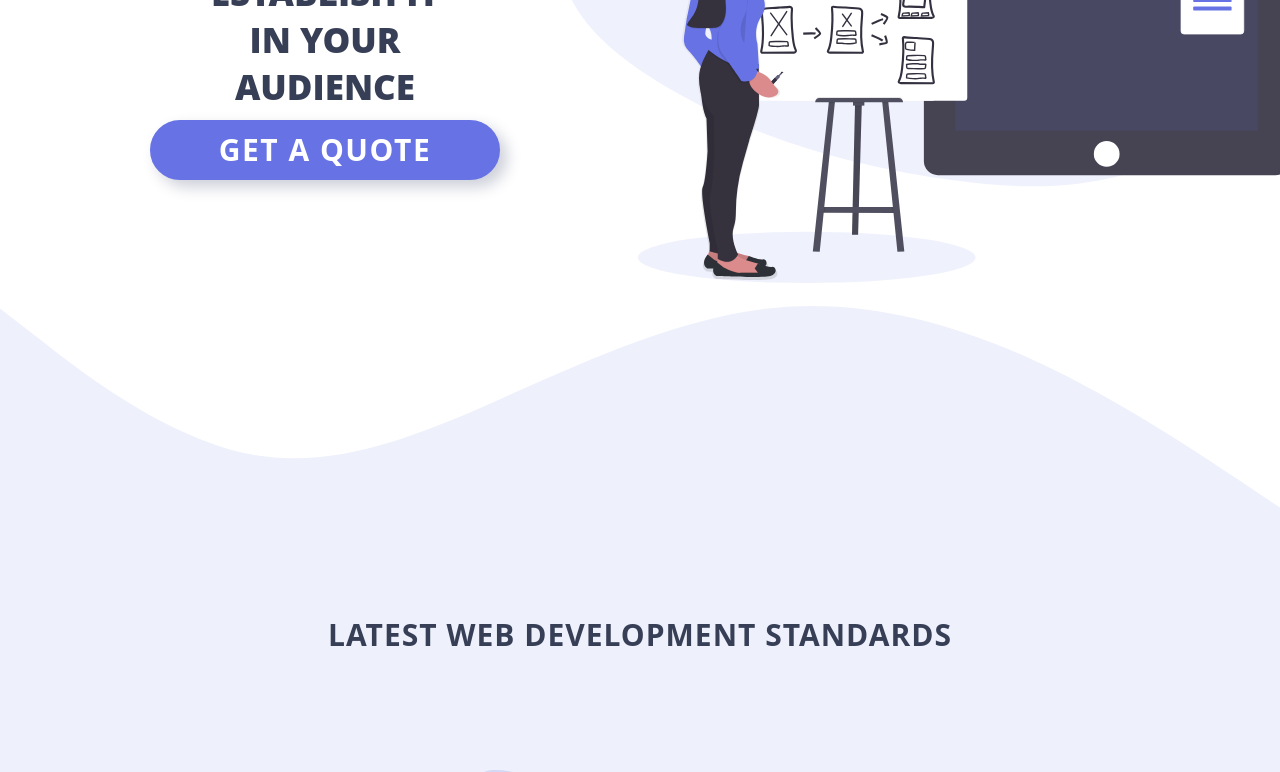
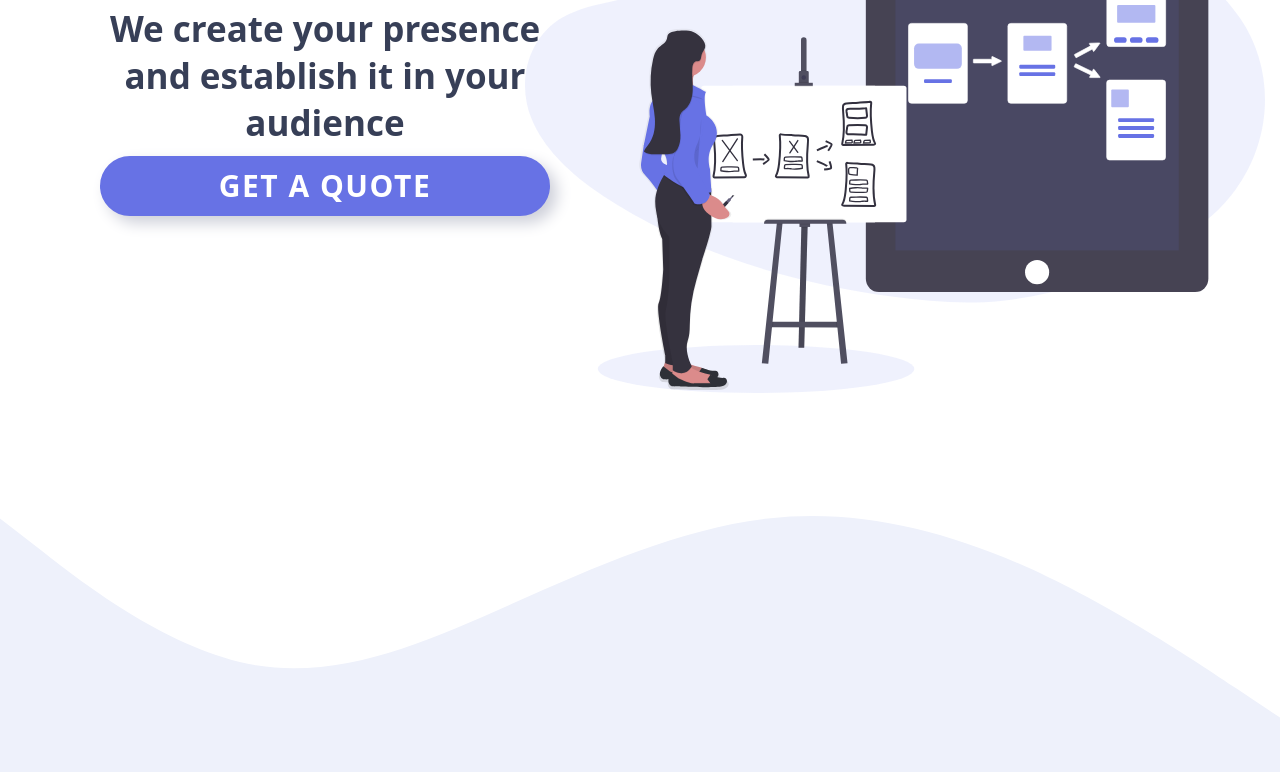
Before and after one commit to gameonvinay/gameondevs, a Nuxt app: page / in a window 1280 px wide. Shown: the part 320-1092 px from the top of the page. Built offline with nearby package versions, Linux system fonts and the light colour scheme.

Commit message:
I-Pad Done

```diff
--- a/assets/main.scss
+++ b/assets/main.scss
@@ -231,6 +231,7 @@ body {
   height: 2.8rem;
   width: 2.8rem;
   fill: var(--color-text-nav);
+  cursor: pointer;
 }
 
 .nav-items {
@@ -428,16 +429,14 @@ body {
   margin-bottom: 2rem;
   display: grid;
   grid-template-columns: 1fr;
-  :nth-child(2n + 3) {
-    background-color: var(--color-background-lightest);
-  }
 }
 .heading-feature-section {
   text-align: center;
   font-size: 3rem;
   letter-spacing: 1px;
-  margin: 5rem 2rem 6rem 2rem;
+  padding: 5rem 2rem 6rem 2rem;
   text-transform: uppercase;
+  background-color: var(--color-background);
 }
 
 .feature-grid {
@@ -445,6 +444,13 @@ body {
   grid-template-rows: max-content 1fr;
   grid-template-areas: 'image' 'text';
 }
+.alt-color-1 {
+  background-color: var(--color-background-lightest);
+}
+.alt-color-2 {
+  background-color: var(--color-background-light);
+}
+
 .feature-image {
   grid-area: image;
   margin-top: 5rem;
@@ -480,7 +486,7 @@ body {
   text-align: center;
   font-size: 3.2rem;
   letter-spacing: 1px;
-  padding: 4rem 2rem 6rem 2rem;
+  padding: 4rem 2rem 5rem 2rem;
   text-transform: uppercase;
 }
 
@@ -635,8 +641,8 @@ body {
       padding: 40px 30px 10px 30px;
 
       .date {
-        right: 0;
         top: 0;
+        left: 0;
       }
 
       &::after {
@@ -648,7 +654,8 @@ body {
         top: 30px;
         left: -15px;
         border-width: 10px 15px 10px 0;
-        border-color: transparent #f5f5f5 transparent transparent;
+        border-color: transparent var(--color-background-lightest) transparent
+          transparent;
       }
     }
   }
@@ -680,7 +687,7 @@ body {
     top: 30px;
     right: -15px;
     border-width: 10px 0 10px 15px;
-    border-color: transparent transparent transparent #f5f5f5;
+    border-color: transparent transparent transparent #ffffff;
   }
 }
 
@@ -722,9 +729,8 @@ body {
 
 .timeline-img-header {
   width: auto;
-  height: 35rem;
+  height: 36rem;
   position: relative;
-  margin-bottom: 20px;
 
   h2 {
     color: var(--color-text-nav);
@@ -738,13 +744,13 @@ body {
   background: var(--color-secondary-dark);
   display: inline-block;
   color: var(--color-white);
-  padding: 5px 10px;
+  padding: 10px 20px;
   position: absolute;
-  right: 0;
   top: 0;
+  left: 0;
 }
 
-@media screen and (max-width: 768px) {
+@media screen and (max-width: 767px) {
   .container {
     padding-right: 5px;
     padding-left: 10px;
@@ -770,6 +776,11 @@ body {
       &:nth-child(even) {
         .timeline-content {
           float: none;
+          .date {
+            left: unset;
+            top: 0;
+            right: 0;
+          }
         }
       }
 
@@ -784,7 +795,7 @@ body {
             top: 30px;
             left: -15px;
             border-width: 10px 15px 10px 0;
-            border-color: transparent #f5f5f5 transparent transparent;
+            border-color: transparent #ffffff transparent transparent;
           }
         }
       }
@@ -803,6 +814,7 @@ body {
   justify-content: center;
   overflow: hidden;
   background-color: var(--color-background);
+  padding-bottom: 5rem;
 }
 
 .pricing-heading-main {
@@ -1010,11 +1022,164 @@ body {
   }
 }
 
+@mixin mobile360-767 {
+  .left-section-hero {
+    h1 {
+      margin-bottom: 2rem;
+    }
+  }
+  .herobox-button {
+    height: 5.2rem;
+    width: 32rem;
+    font-size: 2.4rem;
+  }
+  .heading-feature-section {
+    padding: 5rem 2rem 10rem 2rem;
+  }
+  .nav-container {
+    height: 3.5rem;
+    padding: 2.5rem 5% 1rem 5%;
+  }
+  .logo {
+    font-size: 2.6rem;
+  }
+  .main-section-hero {
+    height: 85vh;
+    margin: 2rem 1rem 1rem 1rem;
+  }
+
+  .below-header-svg {
+    margin-top: 5rem;
+  }
+  .heading-feature-section {
+    font-size: 4rem;
+  }
+
+  .heading-cards-section {
+    font-size: 4rem;
+  }
+  .card {
+    grid-template-columns: minmax(25rem, 38rem);
+    grid-template-rows: 28rem 25rem 8rem;
+  }
+
+  .card-image {
+    img {
+      max-height: 26rem;
+    }
+  }
+  .card-text {
+    padding: 0.1rem 3rem 3rem 2.5rem;
+    h2 {
+      font-size: 2.8rem;
+      margin-bottom: 0.5rem;
+    }
+    p {
+      font-size: 1.6rem;
+    }
+  }
+  .card-stats {
+    .type {
+      font-size: 1.3rem;
+    }
+    .value {
+      font-size: 2.4rem;
+      font-weight: 500;
+    }
+  }
+}
+
 @mixin desktopcommon {
   .nav-container {
     display: none;
   }
+
+  .timeline-container {
+    h1 {
+      font-size: 3.8rem;
+      margin: 0 auto;
+      max-width: 50rem;
+    }
+  }
+
+  .container {
+    margin-right: 2%;
+    margin-left: 2%;
+  }
+
+  .timeline-content {
+    width: 45%;
+  }
+
+  .timeline-img {
+    width: 30px;
+    height: 30px;
+    margin-top: 37px;
+  }
+
+  .timeline-content {
+    &::after {
+      top: 42px;
+    }
+  }
+
+  .timeline-item {
+    &:nth-child(even) {
+      .timeline-content {
+        .date {
+          right: auto;
+          left: 0;
+          border-top-left-radius: 5px;
+          border-top-right-radius: 0;
+        }
+        &::after {
+          top: 42px;
+        }
+      }
+    }
+  }
+  .date {
+    left: unset;
+    top: 0;
+    right: 0;
+    border-top-right-radius: 5px;
+  }
+
+  .pricing-grid {
+    grid-template-columns: 1fr 1.1fr;
+    grid-template-rows: max-content max-content;
+    grid-template-areas:
+      'heading heading'
+      'basic expert';
+  }
+
+  .pricing-basic {
+    margin-top: 6rem;
+    height: 69rem;
+  }
+  .pricing-expert {
+    height: 80rem;
+    .cross-icon {
+      margin-top: 0.88rem;
+    }
+  }
+
+  .footer-section {
+    grid-template-columns: 1fr 1fr 1fr 1fr;
+    grid-template-rows: 1fr 1fr max-content;
+    padding: 4rem 2rem 4rem 5rem;
+    grid-template-areas:
+      'one two three four'
+      'one two three four'
+      'five five five five';
+  }
+  .footer-section-copyright {
+    margin-left: -3rem;
+    display: flex;
+    justify-content: center;
+  }
 }
+
 /* Mixins End here */
 
 /* MEDIA QUERIES STARTS HERE & GOES TILL THE END */
@@ -1023,20 +1188,19 @@ body {
 
 @media screen and (max-width: 320px) {
   @include mobilecommon;
-
 }
 
 /* Mobile devices 360px to 400px*/
 
 @media screen and (max-width: 400px) and (min-width: 321px) {
   @include mobilecommon;
+  @include mobile360-767;
   .section-theme {
     font-size: 13px;
     height: 2.2rem;
     .feather {
       height: 22px;
       width: 22px;
-      padding: 1px;
     }
   }
 
@@ -1063,15 +1227,7 @@ body {
     h1 {
       max-width: 31rem;
       font-size: 2.4rem;
-      font-weight: 700;
-      margin-bottom: 2rem;
     }
-  }
-
-  .herobox-button {
-    height: 5.2rem;
-    width: 32rem;
-    font-size: 2.4rem;
   }
 
   .below-header-svg {
@@ -1080,11 +1236,10 @@ body {
 
   .heading-feature-section {
     font-size: 3.6rem;
-    margin: 5rem 2rem 10rem 2rem;
   }
 
   .card {
-    grid-template-rows: 24rem max-content 8rem;
+    grid-template-rows: 24rem 25rem 8rem;
   }
   .card-text {
     padding: 2rem;
@@ -1112,6 +1267,8 @@ body {
 
 @media screen and (max-width: 767px) and (min-width: 401px) {
   @include mobilecommon;
+  @include mobile360-767;
+
   .section-theme {
     font-size: 14px;
     height: 2.6rem;
@@ -1121,95 +1278,23 @@ body {
     }
   }
 
-  .nav-container {
-    height: 3.5rem;
-    padding: 2.5rem 5% 1rem 5%;
-  }
-
-  .logo {
-    font-size: 2.6rem;
-  }
-
   .svg-menu {
     height: 3.8rem;
     width: 3.8rem;
-  }
-
-  .main-section-hero {
-    height: 85vh;
-    margin: 2rem 1rem 1rem 1rem;
   }
 
   .left-section-hero {
     h1 {
       max-width: 35rem;
       font-size: 2.6rem;
-      margin-bottom: 2rem;
     }
   }
 
-  .herobox-button {
-    height: 5.2rem;
-    width: 32rem;
-    font-size: 2.4rem;
-  }
-
   .right-section-hero {
-    grid-area: one;
     margin-top: 7rem;
-    align-self: center;
-    justify-self: center;
     img {
-      padding: 5px;
       max-height: 40rem;
       min-width: 400px;
-      width: 100%;
-      background-position: center;
-      background-size: cover;
-    }
-  }
-
-  .below-header-svg {
-    margin-top: 0;
-  }
-
-  .heading-feature-section {
-    font-size: 4rem;
-    margin: 5rem 2rem 10rem 2rem;
-  }
-
-  .heading-cards-section {
-    font-size: 4rem;
-  }
-
-
-
-  .card {
-    grid-template-columns: minmax(25rem, 38rem);
-    grid-template-rows: 28rem max-content 8rem;
-  }
-
-  .card-image {
-    img {
-      max-height: 26rem;
-    }
-  }
-  .card-text {
-    padding: 0.1rem 3rem 3rem 2.5rem;
-    h2 {
-      font-size: 2.6rem;
-    }
-    p {
-      font-size: 1.5rem;
-    }
-  }
-  .card-stats {
-    .type {
-      font-size: 1.3rem;
-    }
-    .value {
-      font-size: 2.4rem;
-      font-weight: 500;
     }
   }
 }
@@ -1220,39 +1305,96 @@ body {
   }
 }
 
-
-/* 769px — 1024px: Small screens, laptops */
+/* 768px — 1024px: Small screens, laptops */
 
 @media screen and (max-width: 1024px) and (min-width: 768px) {
   @include desktopcommon;
   .btn-signup {
     display: none;
   }
+  @include mobile360-767;
 
+  .section-theme {
+    font-size: 16px;
+    height: 3rem;
+    .feather {
+      height: 30px;
+      width: 30px;
+      padding: 3px;
+    }
+  }
+
+  .nav-item {
+    a {
+      font-size: 1.6rem;
+    }
+  }
+
+  .left-section-hero {
+    h1 {
+      max-width: 45rem;
+      font-size: 3.5rem;
+    }
+    button {
+      height: 6rem;
+      width: 45rem;
+      font-size: 3rem;
+    }
+  }
+
+  .right-section-hero {
+    margin-top: 5rem;
+    img {
+      max-height: 80rem;
+      min-width: 30rem;
+    }
+  }
+
+  .feature-image {
+    margin-top: 0;
+    img {
+      padding: 5rem;
+      height: 40rem;
+    }
+  }
+  .feature-text {
+    margin: 3rem 20% 5rem 15%;
+    font-size: 1.8rem;
+    line-height: 3.5rem;
+    h1 {
+      font-size: 3rem;
+      margin-bottom: 1.5rem;
+    }
+  }
+
+  .cards-section {
+    grid-template-columns: minmax(25rem, 38rem) minmax(25rem, 38rem);
+    grid-gap: 1rem;
+  }
 }
 
 /* 1025px — 1280px: Desktops, large screens */
 
 @media screen and (max-width: 1280px) and (min-width: 1025px) {
   @include desktopcommon;
+
   .main-section-hero {
     grid-template-areas:
       'two one'
       'two one';
-    height: 50vh;
-    margin: 5rem 1rem;
+    height: 70vh;
+    margin: 10rem 1rem;
   }
   .left-section-hero {
     align-self: center;
     justify-self: center;
     h1 {
+      max-width: 45rem;
       font-size: 3.5rem;
-      font-weight: 900;
-      text-transform: uppercase;
     }
     button {
       height: 6rem;
-      width: 35rem;
+      width: 45rem;
       font-size: 3rem;
     }
   }
@@ -1260,26 +1402,11 @@ body {
     grid-area: one;
     align-self: center;
     justify-self: center;
-    overflow: hidden;
+    margin-left: -12rem;
     img {
       padding: 5px;
-      max-height: 55rem;
-      min-width: 55rem;
-      background-position: center;
-      background-size: cover;
-    }
-  }
-  .right-section-hero {
-    grid-area: one;
-    align-self: center;
-    justify-self: center;
-    overflow: hidden;
-    img {
-      padding: 5px;
-      max-height: 350rem;
-      min-width: 800px;
-      width: 460px;
-      height: 900px;
+      max-height: 80rem;
+      min-width: 30rem;
       background-position: center;
       background-size: cover;
     }
--- a/layouts/default.vue
+++ b/layouts/default.vue
@@ -79,7 +79,7 @@
       </section>
       <section class="footer-section-copyright">
         <div>
-          Copyright &copy; 2020 Game On Developers.
+          Copyright &copy; 2020 Game On Developers. &nbsp;
         </div>
         <div>
           All rights reserved.
```
Also changed, not shown: components/FeaturesSection.vue (+38 -39 lines).
